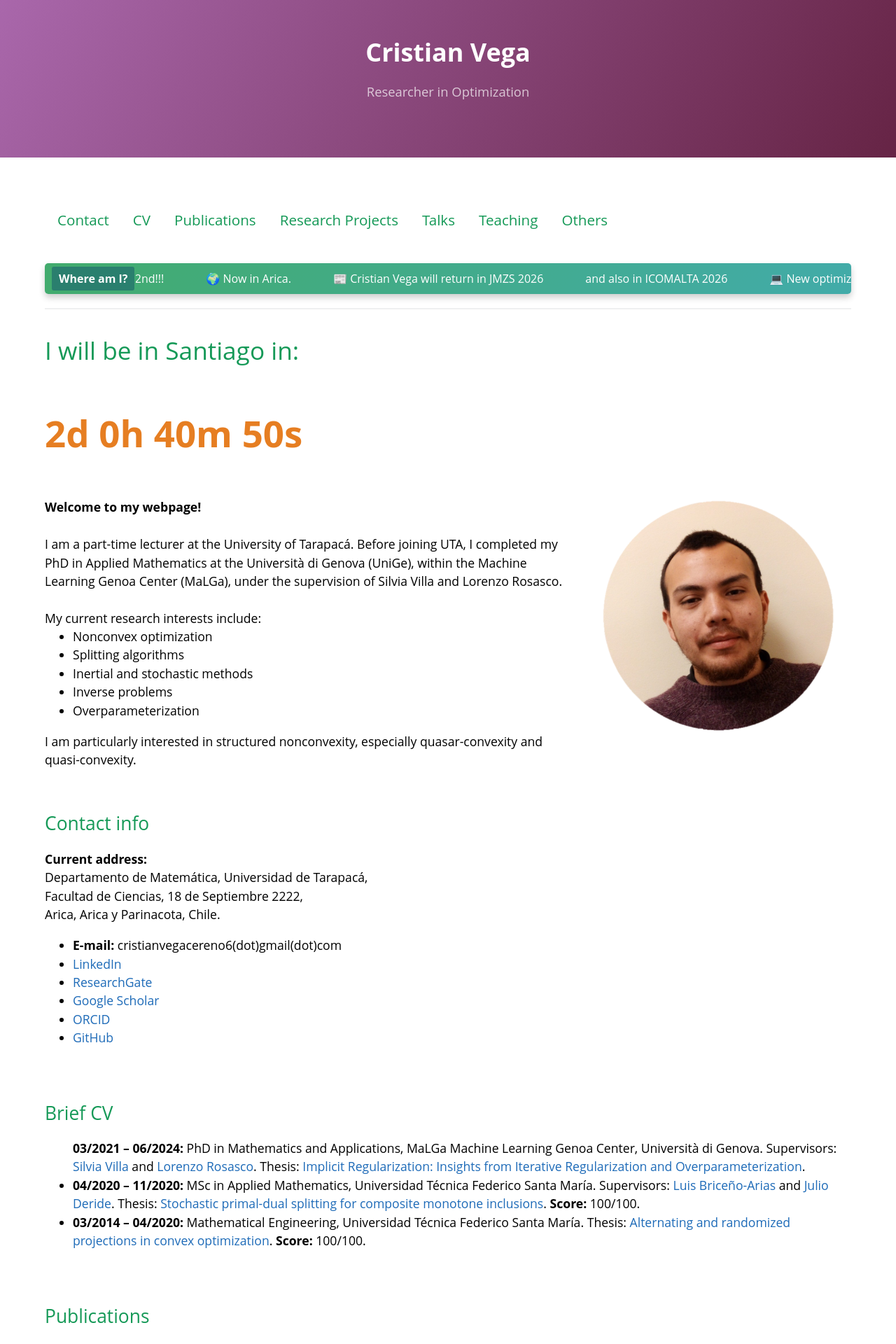
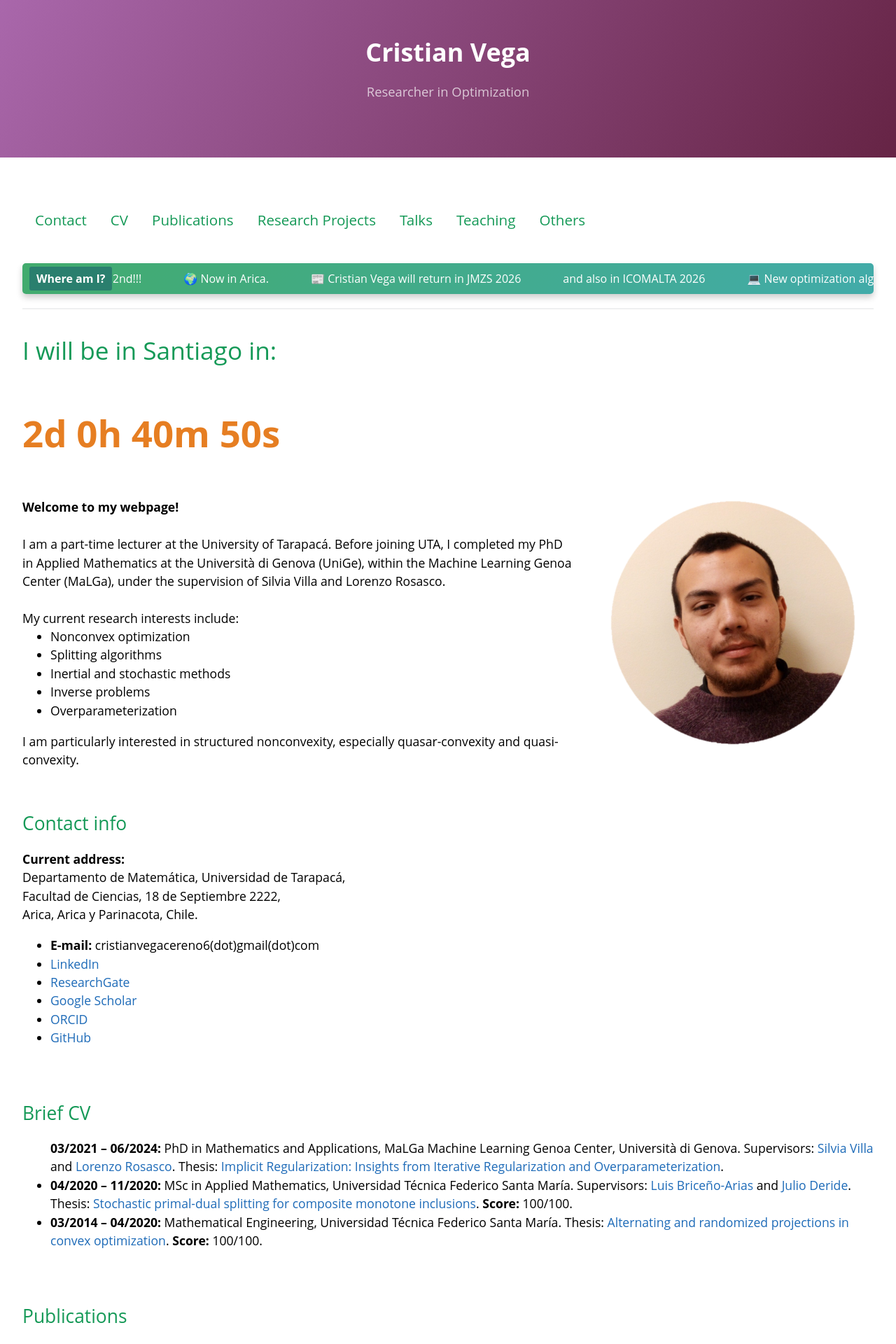
Before and after one commit to cristianvega1995/cristianvega1995.github.io, a Jekyll site: the page index.html, which Jekyll copies as it is, in a window 1280 px wide. Shown: the top 1920 px of the page at 70% size. Built offline with Jekyll 4.4.1, drawn with Linux system fonts in a browser that asks for light colours.

Commit message:
Refactor .main-content styles for full-width layout
Updated the .main-content styles for improved layout and responsiveness.

```diff
--- a/index.html
+++ b/index.html
@@ -139,28 +139,28 @@
             }
         }
  .main-content {
-
-            max-width: 80rem;   /* or 90% for fluid width */
-            padding: 2rem 6rem;
-            margin: 0 auto;
+    width: 100%;
+    max-width: 100%;
+    padding: 2rem;
+    margin: 0;
     font-size: 1.1rem;
     background: #fff;
-            box-shadow: 0 2px 4px rgba(0,0,0,0.1);
+    box-shadow: none;
 }
 @media screen and (min-width: 86em) {
     .main-content {
-                max-width: 64rem;
-                padding: 2rem 6rem;
+        max-width: 100%;
+        padding: 2rem;
     }
 }
 @media screen and (min-width: 42em) and (max-width: 86em) {
     .main-content {
-                padding: 2rem 4rem;
+        padding: 2rem;
     }
 }
 @media screen and (max-width: 42em) {
     .main-content {
-                padding: 2rem 1rem;
+        padding: 1rem;
     }
 }
         .main-content h1,
```
Lines whose indentation alone changed are shown as unchanged.
